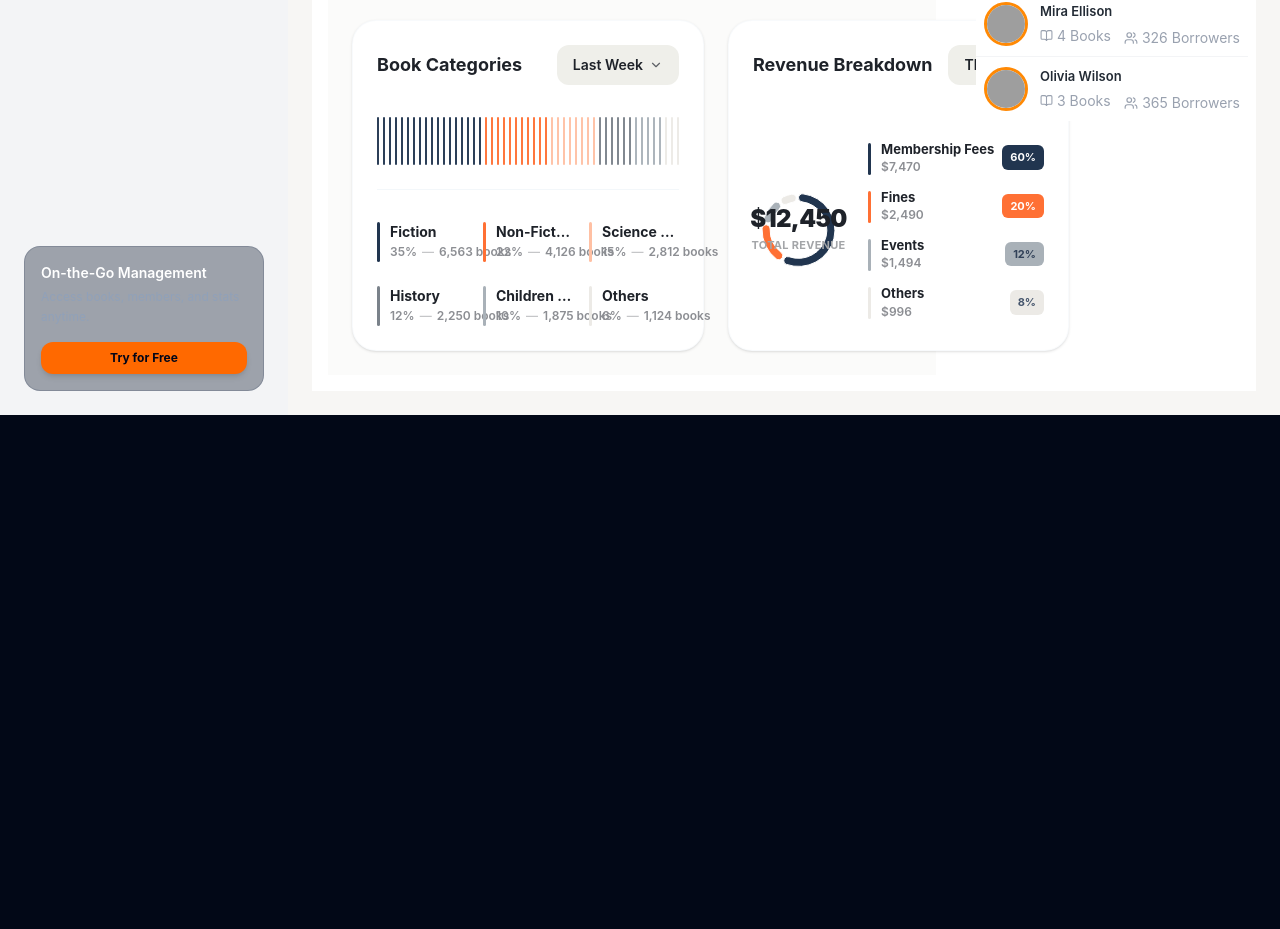
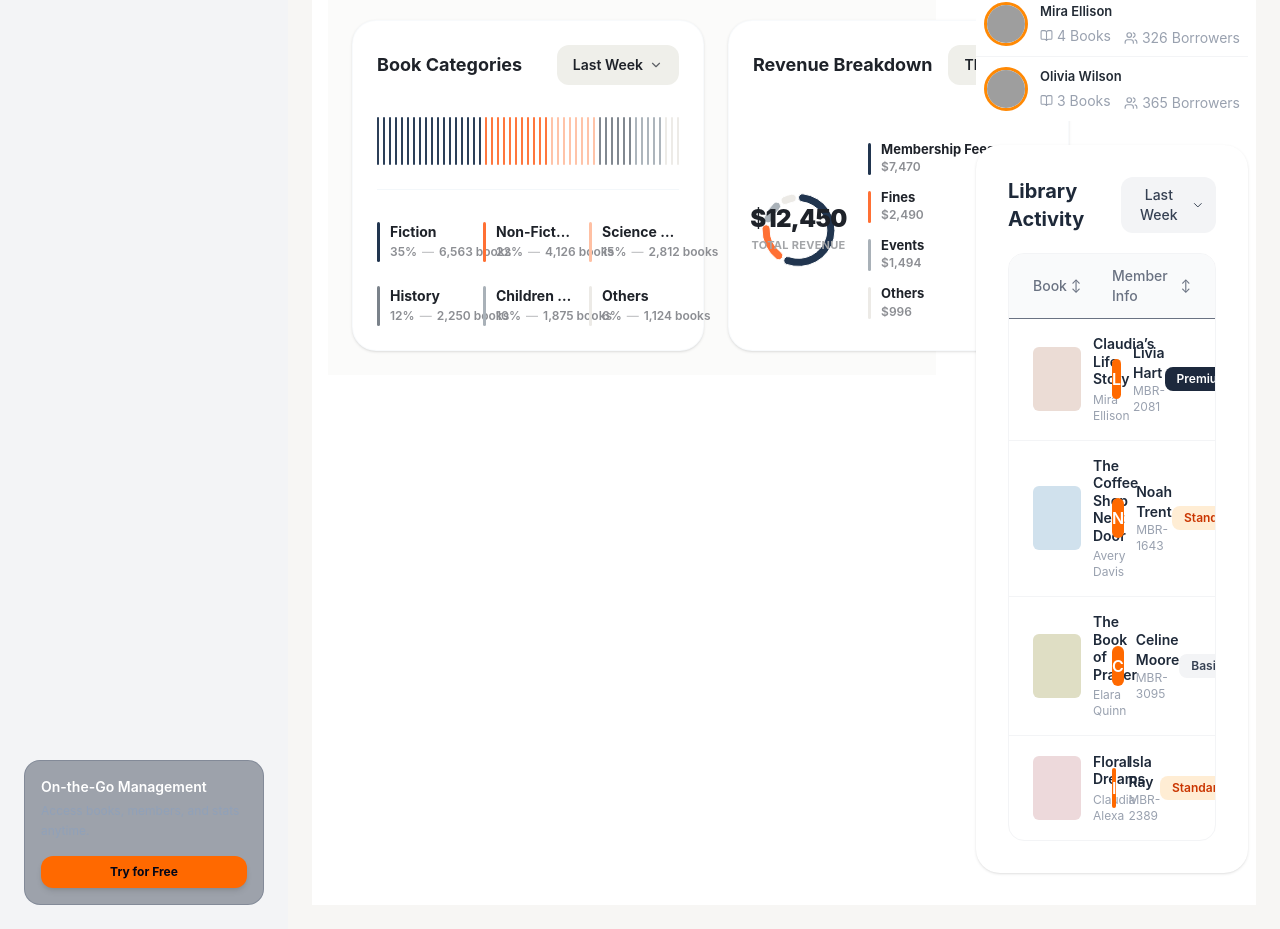
Before and after one commit to system-Barinda/LIBRA, a React (Vite) app: page / in a window 1280 px wide. Shown: the part 711-1640 px from the top of the page. Before the commit the page ends 1126 px from the top, so only its background shows below. Built offline with nearby package versions, Linux system fonts and the light colour scheme; grey boxes are pictures that could not be loaded.

Commit message:
done to make it good

```diff
--- a/src/components/ActivityPanel.tsx
+++ b/src/components/ActivityPanel.tsx
@@ -1,123 +1,169 @@
-import React from 'react'
+import React from "react";
 
-// Updated data matching image_46b657.png exactly
 const activity = [
   {
-    book: 'Claudia’s Life Story',
-    author: 'Mira Ellison',
-    member: 'Livia Hart',
-    memberId: 'MBR-2081',
-    membership: 'Premium',
-    badgeColor: 'bg-[#1e293b] text-white', // Dark Navy
-    coverColor: 'bg-[#ebdcd5]'
+    book: "Claudia’s Life Story",
+    author: "Mira Ellison",
+    member: "Livia Hart",
+    memberId: "MBR-2081",
+    membership: "Premium",
+    badgeColor: "bg-slate-800 text-white",
+    coverColor: "bg-[#ebdcd5]",
   },
   {
-    book: 'The Coffee Shop Next Door',
-    author: 'Avery Davis',
-    member: 'Noah Trent',
-    memberId: 'MBR-1643',
-    membership: 'Standard',
-    badgeColor: 'bg-[#fbe2d3] text-[#c25e3a]', // Light Orange/Peach
-    coverColor: 'bg-[#d0e1ed]'
+    book: "The Coffee Shop Next Door",
+    author: "Avery Davis",
+    member: "Noah Trent",
+    memberId: "MBR-1643",
+    membership: "Standard",
+    badgeColor: "bg-orange-100 text-orange-700",
+    coverColor: "bg-[#d0e1ed]",
   },
   {
-    book: 'The Book of Prayer',
-    author: 'Elara Quinn',
-    member: 'Celine Moore',
-    memberId: 'MBR-3095',
-    membership: 'Basic',
-    badgeColor: 'bg-[#f1f3f5] text-[#495057]', // Neutral Gray
-    coverColor: 'bg-[#dfdec4]'
+    book: "The Book of Prayer",
+    author: "Elara Quinn",
+    member: "Celine Moore",
+    memberId: "MBR-3095",
+    membership: "Basic",
+    badgeColor: "bg-gray-100 text-gray-700",
+    coverColor: "bg-[#dfdec4]",
   },
   {
-    book: 'Floral Dreams',
-    author: 'Claudia Alexa',
-    member: 'Isla Ray',
-    memberId: 'MBR-2389',
-    membership: 'Standard',
-    badgeColor: 'bg-[#fbe2d3] text-[#c25e3a]',
-    coverColor: 'bg-[#edd9db]'
+    book: "Floral Dreams",
+    author: "Claudia Alexa",
+    member: "Isla Ray",
+    memberId: "MBR-2389",
+    membership: "Standard",
+    badgeColor: "bg-orange-100 text-orange-700",
+    coverColor: "bg-[#edd9db]",
   },
-]
+];
 
 export default function ActivityPanel() {
   return (
-    <div className="w-full max-w-4xl rounded-3xl bg-white p-8 font-sans shadow-sm">
-      {/* Header Section */}
-      <div className="mb-6 flex items-center justify-between">
-        <h2 className="text-xl font-bold text-neutral-800">Library Activity</h2>
+    <div className="w-full rounded-3xl bg-white p-4 sm:p-6 lg:p-8 shadow-sm">
+      {/* Header */}
+      <div className="mb-5 flex items-center justify-between">
+        <h2 className="text-lg sm:text-xl font-bold text-gray-800">
+          Library Activity
+        </h2>
 
-        {/* Dropdown Styled Selector */}
-        <button className="flex items-center gap-2 rounded-xl bg-neutral-100 px-4 py-2.5 text-sm font-medium text-neutral-700 hover:bg-neutral-200 transition-colors">
+        <button className="flex items-center gap-2 rounded-xl bg-gray-100 px-3 py-2 text-xs sm:text-sm font-medium text-gray-700 transition hover:bg-gray-200">
           Last Week
-          <svg className="h-4 w-4 text-neutral-500" fill="none" viewBox="0 0 24 24" stroke="currentColor" strokeWidth={2}>
-            <path strokeLinecap="round" strokeLinejoin="round" d="M19 9l-7 7-7-7" />
+          <svg
+            className="h-4 w-4"
+            fill="none"
+            viewBox="0 0 24 24"
+            stroke="currentColor"
+            strokeWidth={2}
+          >
+            <path
+              strokeLinecap="round"
+              strokeLinejoin="round"
+              d="M19 9l-7 7-7-7"
+            />
           </svg>
         </button>
       </div>
 
-      {/* Table Structure */}
-      <div className="w-full overflow-hidden rounded-xl border border-neutral-100">
-        {/* Table Column Headers */}
-        <div className="grid grid-cols-2 bg-neutral-50/70 px-6 py-3 text-sm font-medium text-neutral-500 border-b border-neutral-100">
-          <div className="flex items-center gap-1.5 cursor-pointer select-none">
+      {/* Table */}
+      <div className="overflow-hidden rounded-2xl border border-gray-100">
+        {/* Header Row - Hidden on Mobile */}
+        <div className="hidden md:grid md:grid-cols-2 bg-gray-50 px-6 py-3 text-sm font-medium text-gray-500 border-b">
+          <div className="flex items-center gap-1">
             Book
-            <span className="text-xs text-neutral-400">↕</span>
+            <span className="text-xs">↕</span>
           </div>
-          <div className="flex items-center gap-1.5 cursor-pointer select-none">
+
+          <div className="flex items-center gap-1">
             Member Info
-            <span className="text-xs text-neutral-400">↕</span>
+            <span className="text-xs">↕</span>
           </div>
         </div>
 
-        {/* Table Body Content Rows */}
-        <div className="divide-y divide-neutral-100">
+        {/* Rows */}
+        <div className="divide-y divide-gray-100">
           {activity.map((item, index) => (
-            <div key={index} className="grid grid-cols-2 items-center px-6 py-4 hover:bg-neutral-50/40 transition-colors">
+            <div
+              key={index}
+              className="
+                p-4
+                md:grid md:grid-cols-2 md:items-center md:px-6
+                hover:bg-gray-50 transition
+              "
+            >
+              {/* Mobile Layout */}
+              <div className="space-y-3 md:space-y-0">
+                {/* Book */}
+                <div className="flex items-center gap-3">
+                  <div
+                    className={`h-14 w-10 md:h-16 md:w-12 flex-shrink-0 rounded-md ${item.coverColor}`}
+                  />
 
-              {/* Left Column: Book Details */}
-              <div className="flex items-center gap-4">
-                {/* Book Cover Placeholder */}
-                <div className={`h-16 w-12 flex-shrink-0 rounded-md ${item.coverColor} border border-neutral-200/40 shadow-xs flex items-end p-1`}>
-                  <div className="w-full h-2 bg-white/40 rounded-xs" />
-                </div>
-                <div className="overflow-hidden">
-                  <h4 className="truncate text-sm font-semibold text-neutral-800">{item.book}</h4>
-                  <p className="text-xs text-neutral-400 mt-0.5">{item.author}</p>
-                </div>
-              </div>
+                  <div className="min-w-0">
+                    <h4 className="text-sm font-semibold text-gray-800 leading-tight">
+                      {item.book}
+                    </h4>
 
-              {/* Right Column: Member Details */}
-              <div className="flex items-center gap-3">
-                {/* Avatar Graphic Component */}
-                <div className="relative h-10 w-10 flex-shrink-0 rounded-full bg-orange-500 flex items-center justify-center overflow-hidden border border-orange-200">
-                  {/* Styled minimalist face icon matching image profiles */}
-                  <div className="w-6 h-6 rounded-full bg-neutral-800 mt-2 relative">
-                    <div className="absolute -top-1 left-1.5 w-3 h-2 bg-amber-100 rounded-b-md" />
+                    <p className="text-xs text-gray-400 mt-1">
+                      {item.author}
+                    </p>
                   </div>
                 </div>
 
-                <div className="flex flex-1 items-center justify-between gap-2">
-                  <div>
-                    <h4 className="text-sm font-semibold text-neutral-800">{item.member}</h4>
-                    <p className="text-xs text-neutral-400 mt-0.5">{item.memberId}</p>
+                {/* Member (Mobile) */}
+                <div className="flex items-center justify-between md:hidden">
+                  <div className="flex items-center gap-3">
+                    <div className="h-9 w-9 rounded-full bg-orange-500 flex items-center justify-center text-white font-semibold">
+                      {item.member.charAt(0)}
+                    </div>
+
+                    <div>
+                      <p className="text-sm font-semibold text-gray-800">
+                        {item.member}
+                      </p>
+                      <p className="text-xs text-gray-400">
+                        {item.memberId}
+                      </p>
+                    </div>
                   </div>
-                  {/* Membership Badge */}
-                  <span className={`rounded-lg px-2.5 py-1 text-xs font-bold ${item.badgeColor}`}>
+
+                  <span
+                    className={`rounded-lg px-2 py-1 text-[11px] font-semibold ${item.badgeColor}`}
+                  >
                     {item.membership}
                   </span>
                 </div>
               </div>
 
+              {/* Desktop Member Column */}
+              <div className="hidden md:flex items-center gap-3">
+                <div className="h-10 w-10 rounded-full bg-orange-500 flex items-center justify-center text-white font-semibold">
+                  {item.member.charAt(0)}
+                </div>
+
+                <div className="flex flex-1 items-center justify-between">
+                  <div>
+                    <h4 className="text-sm font-semibold text-gray-800">
+                      {item.member}
+                    </h4>
+
+                    <p className="text-xs text-gray-400">
+                      {item.memberId}
+                    </p>
+                  </div>
+
+                  <span
+                    className={`rounded-lg px-3 py-1 text-xs font-semibold ${item.badgeColor}`}
+                  >
+                    {item.membership}
+                  </span>
+                </div>
+              </div>
             </div>
           ))}
         </div>
       </div>
-
-      {/* Decorative horizontal scrollbar mimicking the platform layer at the bottom */}
-      <div className="mt-4 h-1.5 w-full bg-neutral-100 rounded-full overflow-hidden">
-        <div className="h-full w-3/5 bg-neutral-300 rounded-full" />
-      </div>
     </div>
-  )
+  );
 }
--- a/src/pages/DashBoard.tsx
+++ b/src/pages/DashBoard.tsx
@@ -34,6 +34,9 @@ function Dashboard() {
         <br />
 
         <TopAuthors />
+        <br />
+
+        <ActivityPanel />
       </div>
 
     </div>
```
